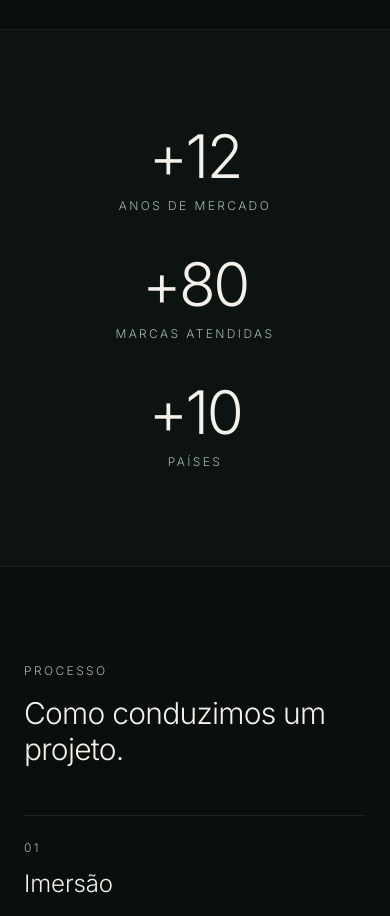
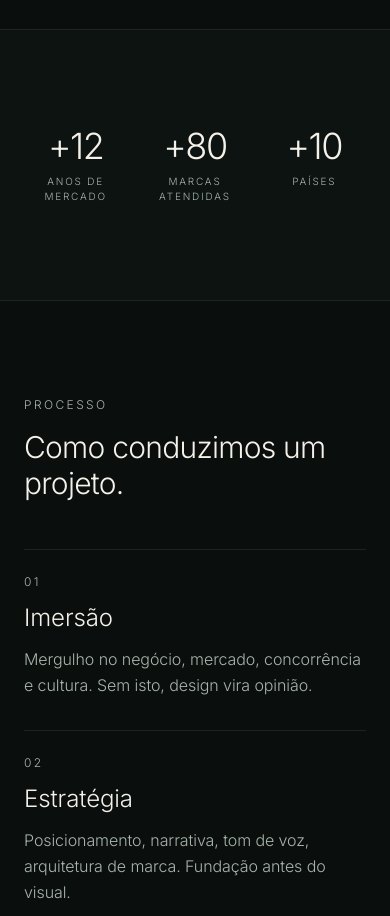
Before and after one commit to joaofcoutinho/akira, a Next.js app: page /quem-somos in a window 390 px wide. Shown: the part 1620-2536 px from the top of the page. Built offline with nearby package versions, Linux system fonts and the light colour scheme; no server answers.

Commit message:
feat: correcoes-mobile

```diff
--- a/app/quem-somos/page.tsx
+++ b/app/quem-somos/page.tsx
@@ -51,18 +51,18 @@ export default function QuemSomosPage() {
           <FadeIn
             as="ul"
             stagger={0.12}
-            className="grid grid-cols-1 gap-10 md:grid-cols-3"
+            className="grid grid-cols-3 gap-4 sm:gap-6 md:gap-10"
           >
             {stats.map((s) => (
               <li
                 key={s.label}
                 data-stagger
-                className="flex flex-col gap-3 text-center md:border-l md:border-line md:pl-8 md:text-left"
+                className="flex flex-col gap-2 text-center md:gap-3 md:border-l md:border-line md:pl-8 md:text-left"
               >
-                <span className="text-6xl font-light tracking-tightest text-bone md:text-7xl">
+                <span className="text-4xl font-light tracking-tightest text-bone sm:text-5xl md:text-7xl">
                   {s.value}
                 </span>
-                <span className="text-xs uppercase tracking-[0.2em] text-mist">
+                <span className="text-[0.625rem] uppercase tracking-[0.18em] text-mist sm:text-xs sm:tracking-[0.2em]">
                   {s.label}
                 </span>
               </li>
--- a/components/sections/Hero.tsx
+++ b/components/sections/Hero.tsx
@@ -59,7 +59,7 @@ export function Hero() {
         </div>
 
         <div className="md:col-span-5 lg:col-span-5">
-          <FadeIn delay={0.3}>
+          <FadeIn delay={0.3} className="relative">
             <Image
               src={HERO_IMAGE}
               alt="Akira Matsuzaki"
@@ -68,11 +68,13 @@ export function Hero() {
               sizes="(min-width: 768px) 40vw, 100vw"
               priority
               className="h-auto w-full"
+            />
+            <div
+              aria-hidden
+              className="pointer-events-none absolute inset-x-0 bottom-0 h-1/3"
               style={{
-                WebkitMaskImage:
-                  'linear-gradient(to top, transparent 0%, black 35%)',
-                maskImage:
-                  'linear-gradient(to top, transparent 0%, black 35%)',
+                background:
+                  'linear-gradient(to top, #0a0f0d 0%, rgba(10,15,13,0.7) 50%, rgba(10,15,13,0) 100%)',
               }}
             />
           </FadeIn>
```
